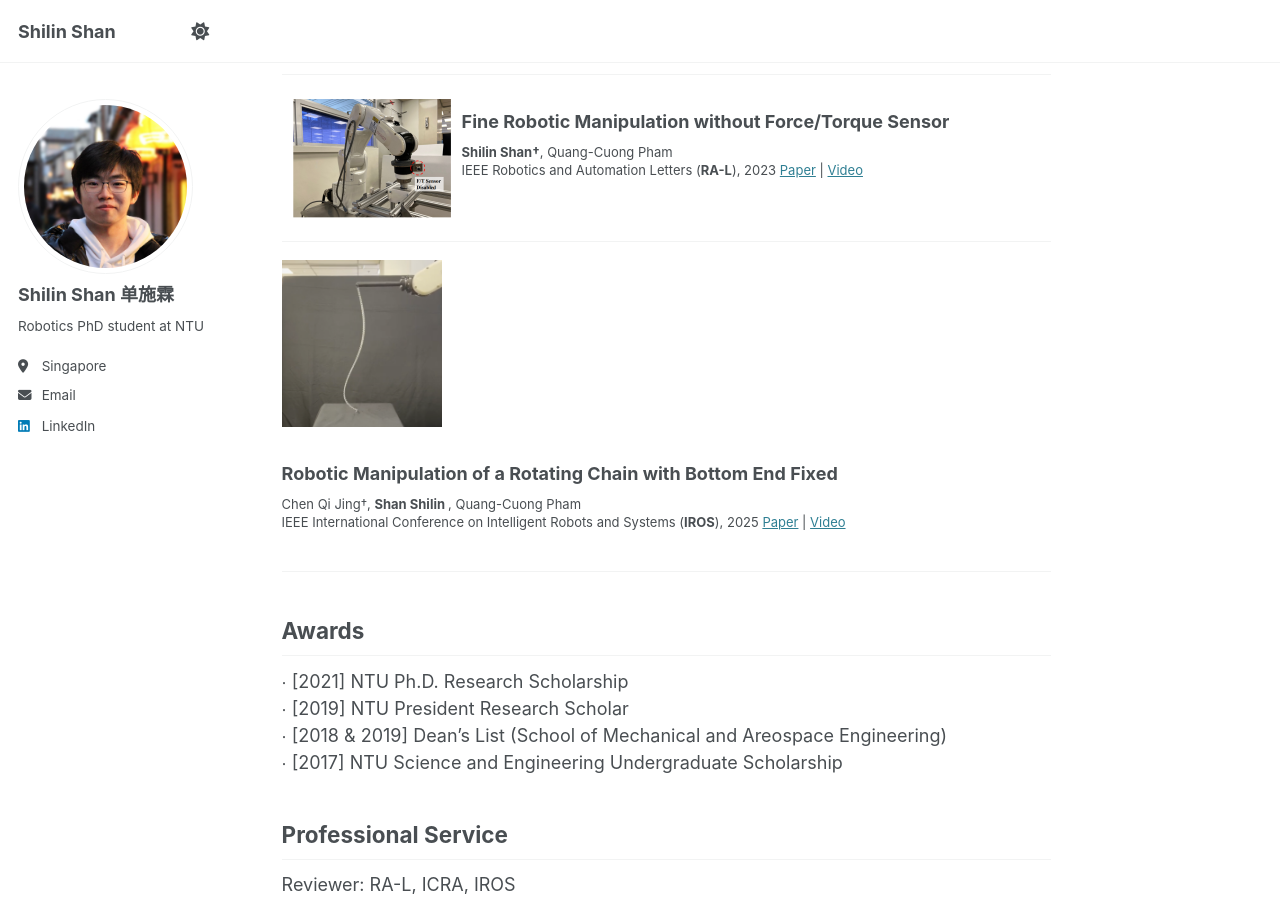
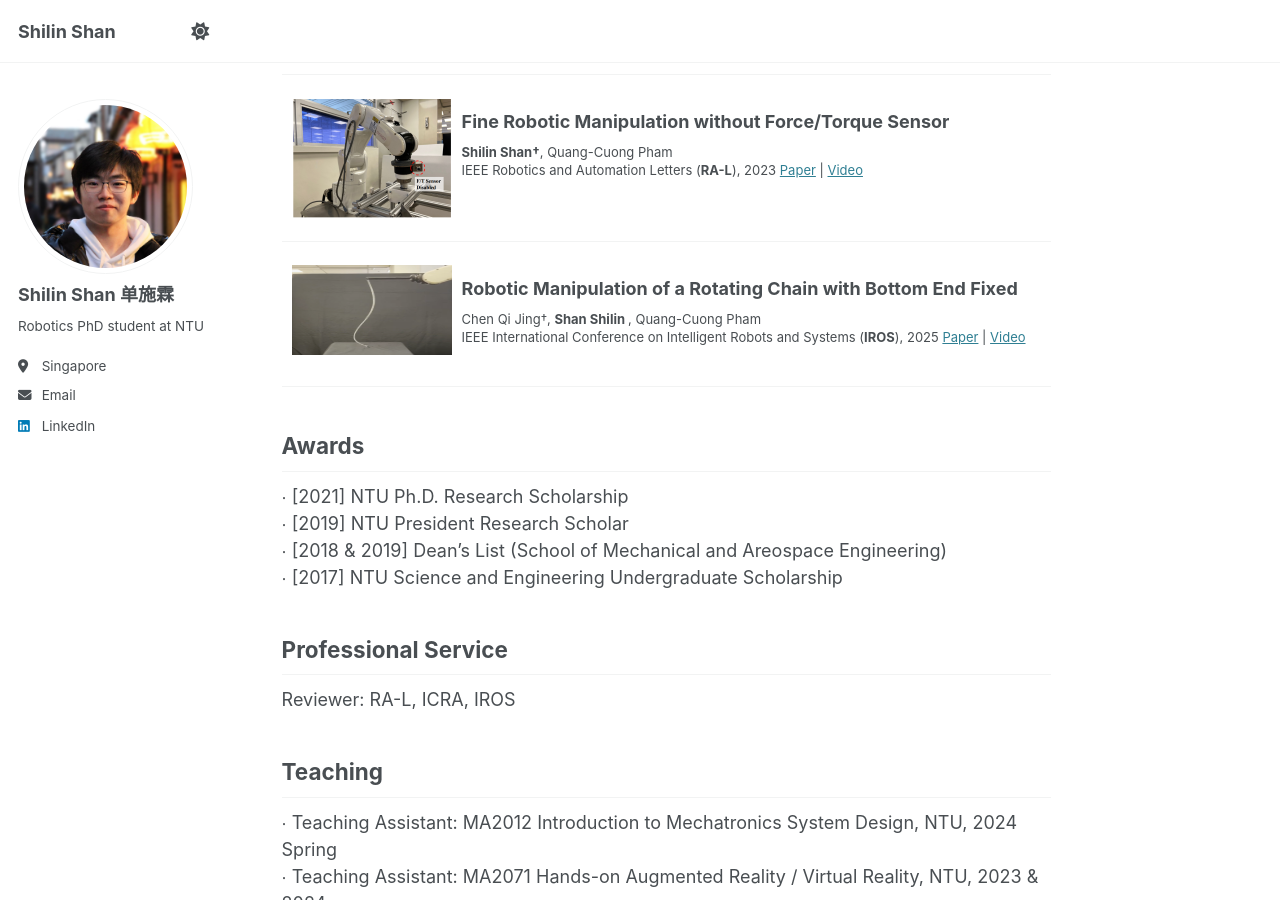
Before and after one commit to ShanShilin/ShanShilin.github.io, a Jekyll site: the page built from _pages/about.md, in a window 1280 px wide and 900 px high, scrolled down 1308 px. Built offline with Jekyll 4.4.1, drawn with Linux system fonts in a browser that asks for light colours.

Commit message:
Update about.md

```diff
--- a/_pages/about.md
+++ b/_pages/about.md
@@ -92,7 +92,7 @@ IEEE Robotics and Automation Letters (<strong>RA-L</strong>), 2023
 <div style="clear: both;"></div>
 -----
 
-<img style="float: left; margin:5px 10px" src="../images/chain_bt_end_fix.png" width="160" height="90" style="object-fit: fill;">
+<img src="../images/chain_bt_end_fix.png" style="float:left; width:160px !important; height:90px !important; object-fit:fill; max-width:none !important; display:inline-block !important; margin:5px 10px;">
 ### Robotic Manipulation of a Rotating Chain with Bottom End Fixed
 <p style="line-height:1.0">
 <font size="2">
```
